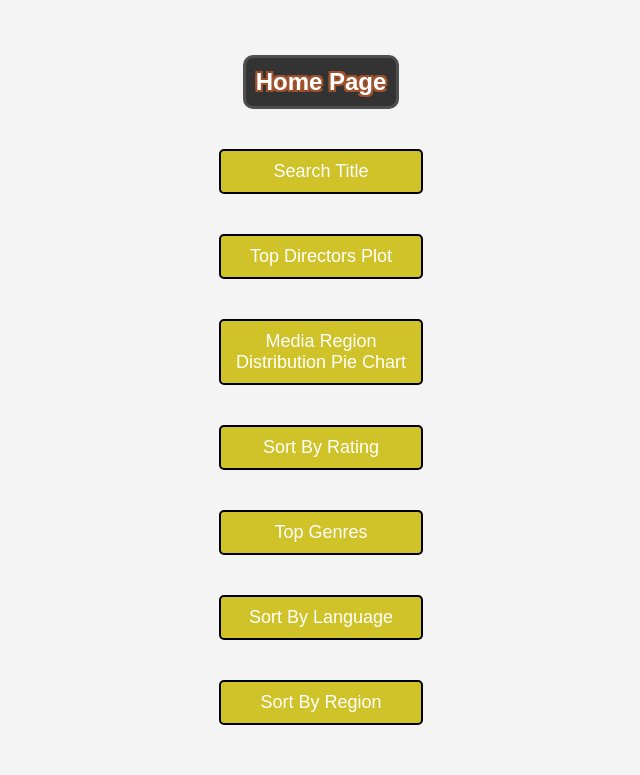
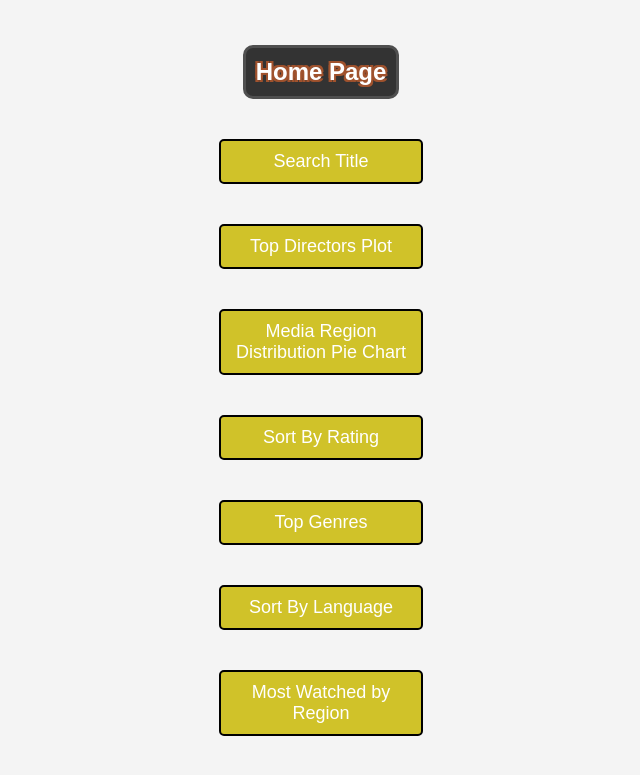
Before and after one commit to squw/CS338_project, a Flask app: page / in a window 1280 px wide. Shown: the top 775 px of the page, without its empty margins (319-959 px from the left). Run offline with Flask 3, Linux system fonts and the light colour scheme; parts of the project's set-up code (start-up, migrations or seed data) failed here and were passed over.

Commit message:
Feature2_most_watching_by_region

```diff
--- a/SQL/Feature2_most_watching_by_region.sql
+++ b/SQL/Feature2_most_watching_by_region.sql
@@ -8,7 +8,7 @@ FROM
     JOIN title_ratings AS tr ON tb.tconst = tr.tconst
     JOIN title_akas AS ta ON tb.tconst = ta.titleId
 WHERE
-    ta.region = ':selected_region'
+    ta.region = :region
 ORDER BY
     watchCount DESC
 LIMIT 20;
--- a/app.py
+++ b/app.py
@@ -98,7 +98,7 @@ def sort_by_language():
 
 @app.route('/most_watched_by_region', methods=['GET', 'POST'])
 def most_watched_by_region():
-    regions = ['US', 'GB', 'IN', 'CA', 'AU', 'FR', 'DE', 'JP', 'CN', 'KR', 'ES', 'IT', 'RU', 'BR', 'MX']
+    regions = ['US', 'GB', 'IN', 'CA', 'AU', 'FR', 'DE', 'JP', 'CN', 'KR']
     most_watched = None
     selected_region = None
     if request.method == 'POST':
@@ -108,7 +108,11 @@ def most_watched_by_region():
             query = file.read()
         result = db.session.execute(text(query), {'region': selected_region})
         most_watched = result.fetchall()
-    return render_template('most_watched_by_region.html', regions=regions, most_watched=most_watched, selected_region=selected_region)
+    return render_template('most_watched_by_region.html',
+                           regions=regions,
+                           most_watched=most_watched,
+                           selected_region=selected_region,
+                           enumerate=enumerate)
 
 # Feature 3: sort by rating
 @app.route('/sort_by_rating')
--- a/templates/index.html
+++ b/templates/index.html
@@ -18,5 +18,5 @@
 <a href="{{  url_for('sort_by_rating') }}">Sort By Rating</a>
 <a href="{{  url_for('top_genres')  }}">Top Genres</a>
 <a href="{{  url_for('sort_by_language')  }}">Sort By Language</a>
-<a href="{{  url_for('most_watched_by_region')  }}">Sort By Region</a>
+<a href="{{  url_for('most_watched_by_region')  }}">Most Watched by Region</a>
 {% endblock %}
```
